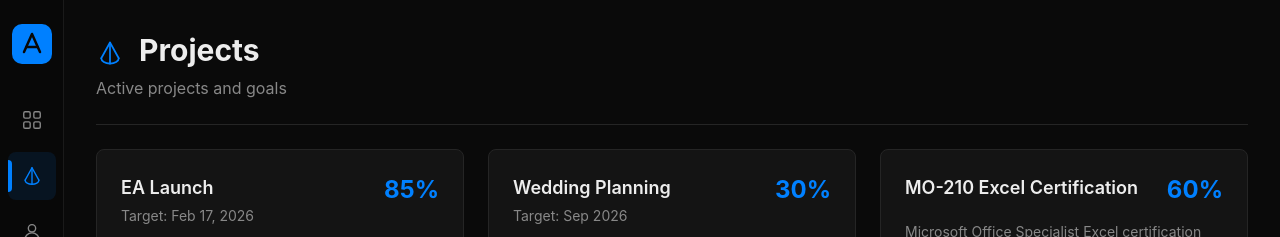
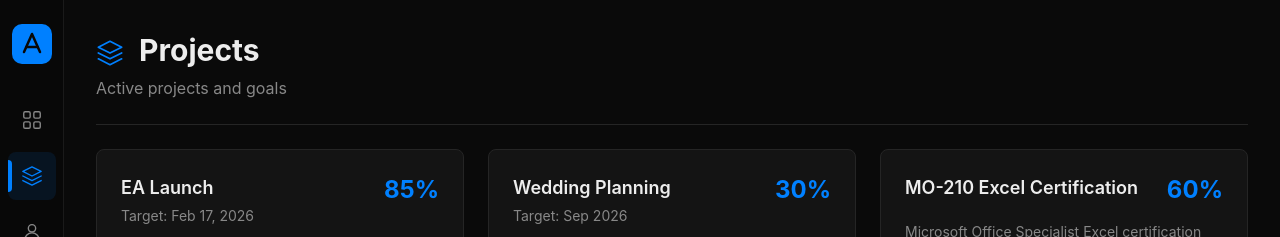
Before and after one commit to atlasbotadmin/mission-control, a Next.js app: page /projects in a window 1280 px wide. Shown: the top 237 px of the page. Built offline with nearby package versions, Linux system fonts and the light colour scheme.

Commit message:
replace projects rocket icon with layers/stack icon

```diff
--- a/app/components/Sidebar.tsx
+++ b/app/components/Sidebar.tsx
@@ -15,9 +15,9 @@ const icons: Record<string, (color: string) => ReactNode> = {
   ),
   projects: (color) => (
     <svg width="22" height="22" viewBox="0 0 24 24" fill="none" stroke={color} strokeWidth="1.5" strokeLinecap="round" strokeLinejoin="round">
-      <path d="M4.5 16.5L12 3l7.5 13.5" />
-      <path d="M12 3v18" />
-      <path d="M4.5 16.5c0 2.5 3.4 4.5 7.5 4.5s7.5-2 7.5-4.5" />
+      <path d="M12 2L2 7l10 5 10-5-10-5z" />
+      <path d="M2 17l10 5 10-5" />
+      <path d="M2 12l10 5 10-5" />
     </svg>
   ),
   agents: (color) => (
--- a/app/projects/page.tsx
+++ b/app/projects/page.tsx
@@ -15,7 +15,7 @@ export default function ProjectsPage() {
         {/* Header */}
         <header className="pb-6 border-b border-border">
           <h1 className="text-3xl font-bold">
-            <svg width="28" height="28" viewBox="0 0 24 24" fill="none" stroke="#0080FF" strokeWidth="1.5" strokeLinecap="round" strokeLinejoin="round" className="inline-block mr-2 align-middle"><path d="M4.5 16.5L12 3l7.5 13.5" /><path d="M12 3v18" /><path d="M4.5 16.5c0 2.5 3.4 4.5 7.5 4.5s7.5-2 7.5-4.5" /></svg> Projects
+            <svg width="28" height="28" viewBox="0 0 24 24" fill="none" stroke="#0080FF" strokeWidth="1.5" strokeLinecap="round" strokeLinejoin="round" className="inline-block mr-2 align-middle"><path d="M12 2L2 7l10 5 10-5-10-5z" /><path d="M2 17l10 5 10-5" /><path d="M2 12l10 5 10-5" /></svg> Projects
           </h1>
           <p className="text-muted mt-2">Active projects and goals</p>
         </header>
```
